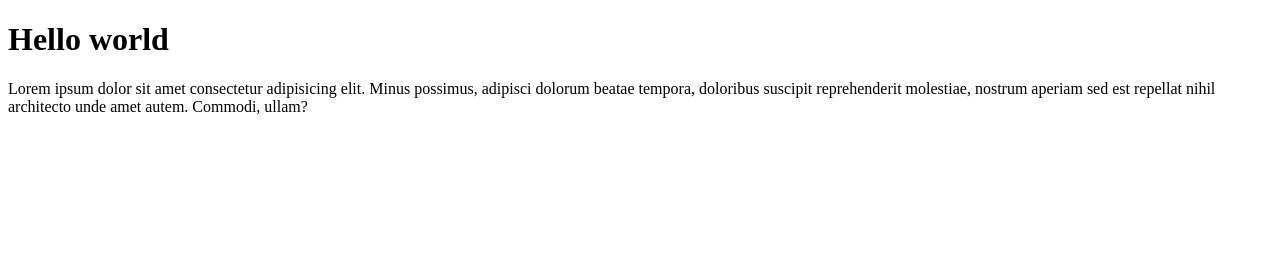
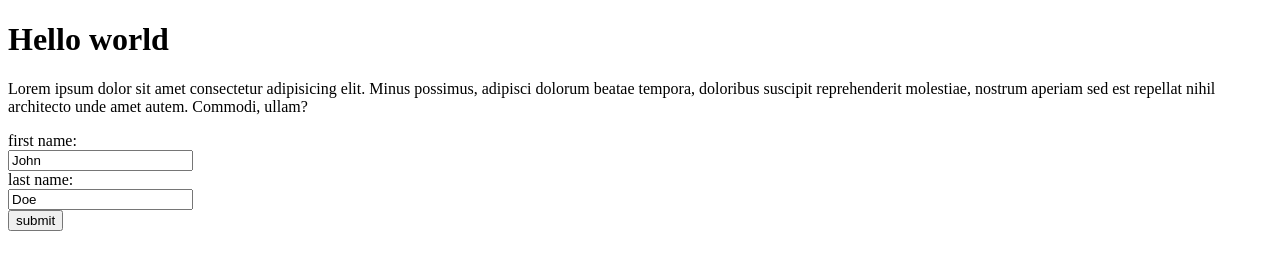
Before and after one commit to ssllaavv/branching_demo, a plain HTML site: page index.html in a window 1280 px wide. Drawn offline with Linux system fonts and the light colour scheme.

Commit message:
for added in index.html

```diff
--- a/index.html
+++ b/index.html
@@ -15,6 +15,13 @@
             doloribus suscipit reprehenderit molestiae, nostrum aperiam sed est repellat nihil architecto unde amet
             autem. Commodi, ullam?</p>
     </div>
+    <form action="/action_page.php">
+        <label for="fname">first name:</label><br>
+        <input type="text" id="fname" name ="fname" value="John"><br>
+        <label for="lname">last name:</label><br>
+        <input type="text" id="lname" name="lname" value="Doe"><br>
+        <input type="submit" value="submit">
+    </form>
 </body>
 
 </html>
```
